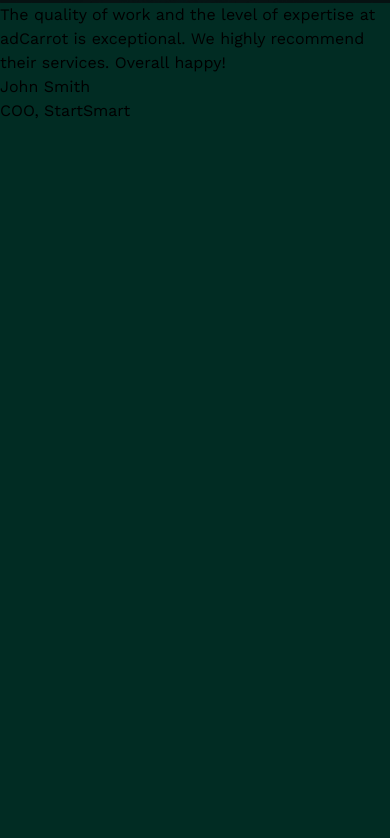
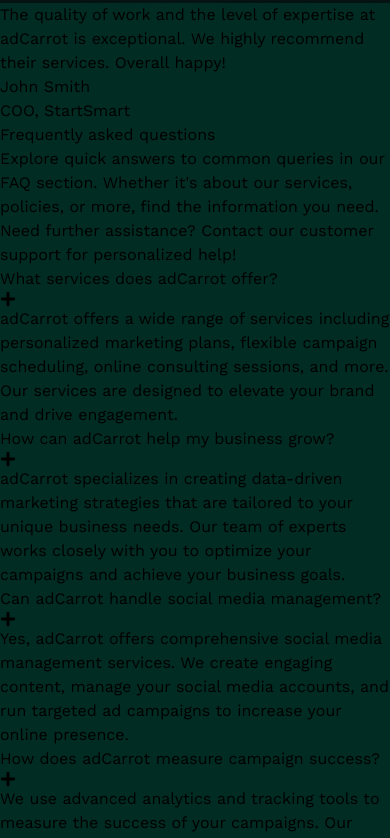
Before and after one commit to ionutpetru4046/landing-page-adCarrot, a React (Vite) app: page / in a window 390 px wide. Shown: the part 10780-11618 px from the top of the page. Before the commit the page ends 10903 px from the top, so only its background shows below. Built offline with nearby package versions, Linux system fonts and the light colour scheme.

Commit message:
Faq section finished added some functions and styling for this component

```diff
--- a/src/components/Faq.jsx
+++ b/src/components/Faq.jsx
@@ -1,4 +1,7 @@
 import { useState } from "react"
+import { FAQ_DESCRIPTION, FAQS } from "../constants";
+import { FaMinus, FaPlus } from "react-icons/fa";
+
 
 const Faq = () => {
 
@@ -9,8 +12,42 @@
     }
 
   return (
-    <section className="">
-
+    <section className="mt-20" id="faq">
+        <div className="container mx-auto flex flex-col gap-12 p-8 lg:flex-row">
+            <div className="lg:w-1/3">
+                <h2 className="mb-8 text-4xl font-semibold tracking-tighter">
+                    Frequently asked questions
+                </h2>
+                <p className="mb-12 text-lg">
+                    {FAQ_DESCRIPTION}
+                </p>
+            </div>
+            <div className="w-2/3">
+                {FAQS.map((faq, index) => (
+                    <div key={index} className="mb-4 border-b pb-4">
+                        <div className="flex cursor-pointer items-center
+                        justify-between p-8" onClick={() =>handleToggle(index)}>
+                            <h3 className="text-2xl">{faq.question}</h3>
+                            <div>
+                                {activeIndex === index ? (
+                                    <FaMinus className="text-xl" />
+                                ) : (
+                                   <FaPlus className="text-xl" />
+                                )}
+                            </div>
+                        </div>
+                        <div className={`mt-4 overflow-hidden text-lg transition-all
+                            duration-500 ${
+                                activeIndex === index ? "max-h-screen" : "max-h-0"
+                            }`}>
+                                <p className="p-8">
+                                    {faq.answer}
+                                </p>
+                            </div>
+                    </div>
+                ))}
+            </div>
+        </div>
     </section>
   )
 }
```
